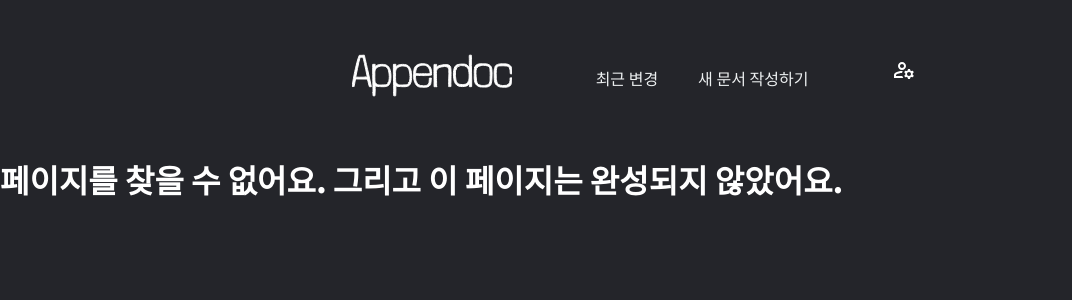
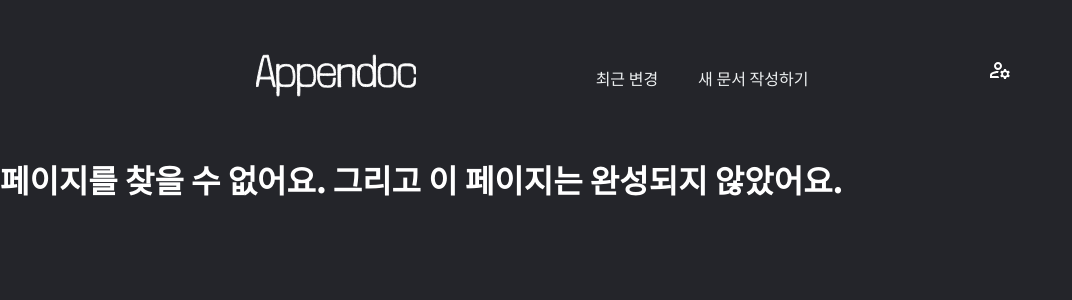
Before and after one commit to appendoc/appendoc-front-react, a React (Vite) app: page /page-not-found in a window 1280 px wide. Shown: the top 300 px of the page, without its empty margins (0-1072 px from the left). Built offline with nearby package versions, Linux system fonts and the light colour scheme.

Commit message:
Update AppendocNavigation.css

```diff
--- a/src/moles/AppendocNavigation.css
+++ b/src/moles/AppendocNavigation.css
@@ -3,6 +3,6 @@
     justify-content: space-between;
     align-items: center;
     padding: 30px 10%;
-    width: 65%;
+    width: 80%;
     margin: auto;
 }
```
